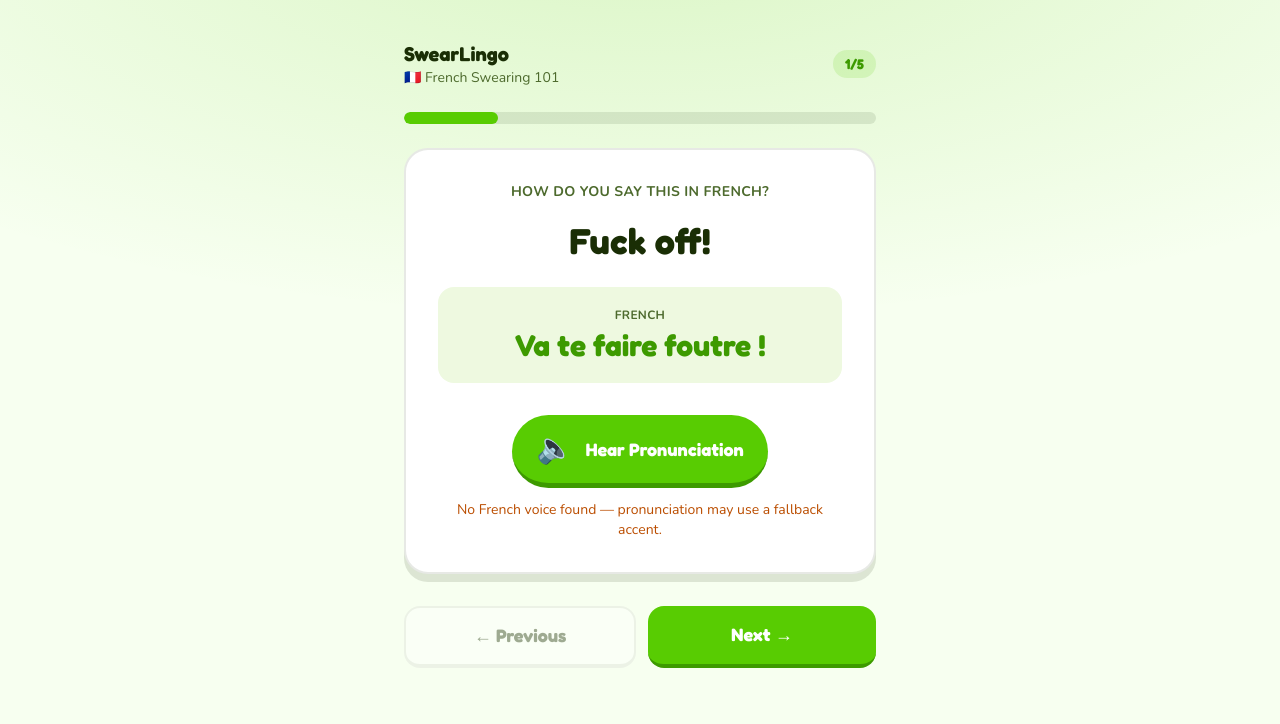
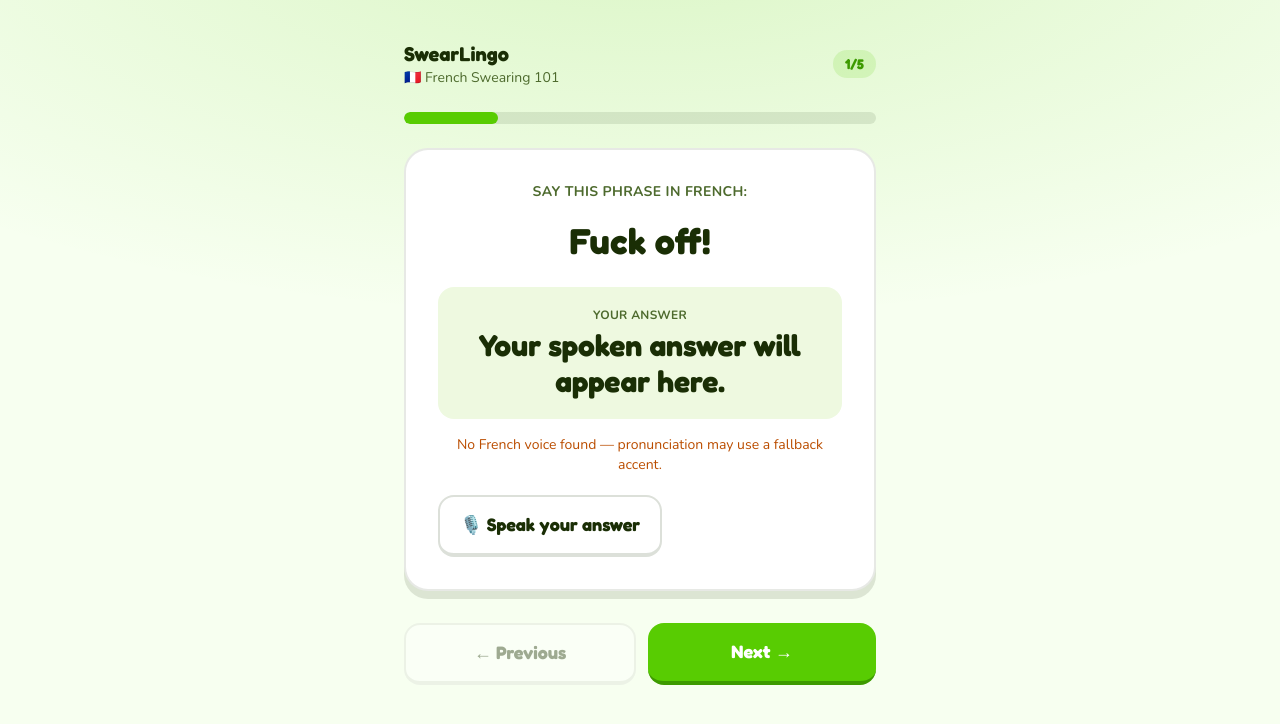
Before and after one commit to anshk8/Stupid-Idea-Hackathon, a Next.js app: page / in a window 1280 px wide. Both pictures are taken after a click on the button "Start Lesson →". Shown: the top 724 px of the page. Built offline with nearby package versions, Linux system fonts and the light colour scheme.

Commit message:
neyha first mind-blowing commit. hold onto your socks brother

```diff
--- a/src/components/LessonScreen.tsx
+++ b/src/components/LessonScreen.tsx
@@ -1,6 +1,6 @@
 "use client";
 
-import { useEffect } from "react";
+import { useEffect, useState } from "react";
 
 import type { LessonPhrase } from "@/data/lessons";
 import { useSpeechSynthesis } from "@/hooks/useSpeechSynthesis";
@@ -13,21 +13,82 @@ type Props = {
   onNext: () => void;
 };
 
-export function LessonScreen({
-  phrase,
-  index,
-  total,
-  onPrev,
-  onNext,
-}: Props) {
-  const { speakFrench, cancel, speaking, supported, error } =
-    useSpeechSynthesis();
+const incorrectAnswerResponses = [
+  "That answer took a wrong turn at the Eiffel Tower.",
+  "The French dictionary just sighed.",
+  "Bold attempt. The pronunciation had other plans.",
+  "A baguette somewhere just snapped in half.",
+  "That was French-ish. The dictionary disagrees.",
+];
+
+function normalizeAnswer(text: string) {
+  return text
+    .normalize("NFD")
+    .replace(/[\u0300-\u036f]/g, "")
+    .toLowerCase()
+    .replace(/[’']/g, "")
+    .replace(/[^a-z0-9]+/g, " ")
+    .trim();
+}
+
+export function LessonScreen({ phrase, index, total, onPrev, onNext }: Props) {
+  const {
+    speakFrench,
+    cancel,
+    speaking,
+    supported,
+    error,
+    recognizeFrench,
+    cancelRecognition,
+    listening,
+    recognitionError,
+  } = useSpeechSynthesis();
+  const [spokenText, setSpokenText] = useState<{
+    phraseId: number;
+    text: string;
+  } | null>(null);
+  const [checkedAnswer, setCheckedAnswer] = useState<{
+    phraseId: number;
+    correct: boolean;
+    response: string;
+  } | null>(null);
   const progress = ((index + 1) / total) * 100;
   const isFirst = index === 0;
+  const hasSpokenAnswer = spokenText?.phraseId === phrase.id;
+  const answerIsChecked = checkedAnswer?.phraseId === phrase.id;
 
   useEffect(() => {
     cancel();
-  }, [phrase.id, cancel]);
+    cancelRecognition();
+  }, [phrase.id, cancel, cancelRecognition]);
+
+  const handleRecognition = async () => {
+    setSpokenText(null);
+    setCheckedAnswer(null);
+    try {
+      setSpokenText({ phraseId: phrase.id, text: await recognizeFrench() });
+    } catch {
+      // The hook exposes recognition errors for display.
+    }
+  };
+
+  const handleCheckAnswer = () => {
+    if (!hasSpokenAnswer || !spokenText) return;
+
+    const correct =
+      normalizeAnswer(spokenText.text) ===
+      normalizeAnswer(phrase.frenchTranslation);
+
+    setCheckedAnswer({
+      phraseId: phrase.id,
+      correct,
+      response: correct
+        ? "Correct!"
+        : incorrectAnswerResponses[
+            Math.floor(Math.random() * incorrectAnswerResponses.length)
+          ],
+    });
+  };
 
   return (
     <main className="mx-auto flex min-h-full w-full max-w-lg flex-col px-5 py-6 md:py-10">
@@ -60,45 +121,112 @@ export function LessonScreen({
       <section className="flex flex-1 flex-col">
         <article className="rounded-3xl border-2 border-ink/10 bg-white p-6 shadow-card md:p-8">
           <p className="mb-4 text-center text-sm font-bold tracking-wide text-ink-muted uppercase">
-            How do you say this in French?
+            Say this phrase in French:
           </p>
 
           <p className="mb-6 text-center font-display text-3xl font-extrabold leading-tight text-ink md:text-4xl">
             {phrase.englishPhrase}
           </p>
 
-          <div className="mb-8 rounded-2xl bg-cream px-4 py-5 text-center">
+          <div className="mb-4 rounded-2xl bg-cream px-4 py-5 text-center">
             <p className="mb-1 text-xs font-bold tracking-wide text-ink-muted uppercase">
-              French
+              Your answer
             </p>
-            <p className="font-display text-2xl font-bold text-lingo-dark md:text-3xl">
-              {phrase.frenchTranslation}
+            <p
+              className={`font-display text-2xl font-bold md:text-3xl ${
+                answerIsChecked
+                  ? checkedAnswer.correct
+                    ? "text-lingo-dark"
+                    : "text-red-600"
+                  : "text-ink"
+              }`}
+            >
+              {hasSpokenAnswer
+                ? spokenText.text
+                : listening
+                  ? "Listening…"
+                  : "Your spoken answer will appear here."}
             </p>
           </div>
 
-          <button
-            type="button"
-            onClick={() => speakFrench(phrase.frenchTranslation)}
-            disabled={!supported}
-            className="btn-speaker mx-auto flex"
-            aria-label="Hear pronunciation"
-          >
-            <span className="text-3xl" aria-hidden>
-              {speaking ? "🔊" : "🔈"}
-            </span>
-            <span className="font-display text-lg font-bold">
-              {speaking ? "Speaking…" : "Hear Pronunciation"}
-            </span>
-          </button>
+          {hasSpokenAnswer && !answerIsChecked ? (
+            <button
+              type="button"
+              onClick={handleCheckAnswer}
+              className="btn-primary mx-auto flex"
+            >
+              Check answer
+            </button>
+          ) : null}
+          {answerIsChecked ? (
+            <p
+              className={`text-center font-bold ${
+                checkedAnswer.correct ? "text-lingo-dark" : "text-red-600"
+              }`}
+              role="status"
+            >
+              {checkedAnswer.response}
+            </p>
+          ) : null}
+          {answerIsChecked ? (
+            <div className="mb-8 rounded-2xl bg-cream px-4 py-5 text-center">
+              <div className="mb-1 flex items-center justify-center gap-2">
+                <p className="text-xs font-bold tracking-wide text-ink-muted uppercase">
+                  Correct answer
+                </p>
+                <button
+                  type="button"
+                  onClick={() =>
+                    speaking ? cancel() : speakFrench(phrase.frenchTranslation)
+                  }
+                  disabled={!supported}
+                  className={`flex h-8 w-8 items-center justify-center rounded-full transition-colors focus-visible:outline-2 focus-visible:outline-offset-2 focus-visible:outline-lingo-dark disabled:cursor-not-allowed disabled:opacity-40 ${
+                    speaking
+                      ? "bg-lingo text-white"
+                      : "text-ink hover:bg-lingo/20"
+                  }`}
+                  aria-label={
+                    speaking ? "Stop pronunciation" : "Hear pronunciation"
+                  }
+                  aria-pressed={speaking}
+                >
+                  <span className="text-lg" aria-hidden>
+                    {speaking ? "🔊" : "🔈"}
+                  </span>
+                </button>
+              </div>
+              <p className="font-display text-2xl font-bold text-lingo-dark md:text-3xl">
+                {phrase.frenchTranslation}
+              </p>
+            </div>
+          ) : null}
 
           {error ? (
-            <p className="mt-3 text-center text-sm text-amber-700" role="status">
+            <p
+              className="mt-3 text-center text-sm text-amber-700"
+              role="status"
+            >
               {error}
             </p>
           ) : null}
           {!supported ? (
             <p className="mt-3 text-center text-sm text-red-600" role="alert">
               French text-to-speech isn’t available here. Try Chrome or Safari.
+            </p>
+          ) : null}
+
+          <button
+            type="button"
+            onClick={handleRecognition}
+            disabled={listening}
+            className="btn-secondary mx-auto mt-5 flex"
+          >
+            {listening ? "Listening…" : "🎙️ Speak your answer"}
+          </button>
+
+          {recognitionError ? (
+            <p className="mt-3 text-center text-sm text-amber-700" role="alert">
+              {recognitionError}
             </p>
           ) : null}
         </article>
--- a/src/hooks/useSpeechSynthesis.ts
+++ b/src/hooks/useSpeechSynthesis.ts
@@ -1,6 +1,14 @@
+/// <reference types="dom-speech-recognition" />
+
 "use client";
 
-import { useCallback, useEffect, useState } from "react";
+import {
+  useCallback,
+  useEffect,
+  useRef,
+  useState,
+  useSyncExternalStore,
+} from "react";
 
 function pickFrenchVoice(voices: SpeechSynthesisVoice[]) {
   return (
@@ -10,35 +18,60 @@ function pickFrenchVoice(voices: SpeechSynthesisVoice[]) {
   );
 }
 
+function subscribeToSpeechSynthesis(onChange: () => void) {
+  if (typeof window === "undefined" || !window.speechSynthesis) {
+    return () => {};
+  }
+
+  window.speechSynthesis.addEventListener("voiceschanged", onChange);
+  return () =>
+    window.speechSynthesis.removeEventListener("voiceschanged", onChange);
+}
+
+function isSpeechSynthesisSupported() {
+  return typeof window !== "undefined" && Boolean(window.speechSynthesis);
+}
+
+type SpeechRecognitionConstructor = new () => SpeechRecognition;
+
 export function useSpeechSynthesis() {
-  const [supported, setSupported] = useState(true);
+  const supported = useSyncExternalStore(
+    subscribeToSpeechSynthesis,
+    isSpeechSynthesisSupported,
+    () => true,
+  );
   const [voicesReady, setVoicesReady] = useState(false);
   const [speaking, setSpeaking] = useState(false);
-  const [error, setError] = useState<string | null>(null);
+  const [listening, setListening] = useState(false);
+  const [recognitionError, setRecognitionError] = useState<string | null>(null);
+  const [voiceError, setVoiceError] = useState<string | null>(null);
+  const recognitionRef = useRef<SpeechRecognition | null>(null);
+  const error = supported
+    ? voiceError
+    : "Text-to-speech isn’t available in this browser.";
 
   useEffect(() => {
-    if (typeof window === "undefined" || !window.speechSynthesis) {
-      setSupported(false);
-      setError("Text-to-speech isn’t available in this browser.");
-      return;
-    }
+    if (typeof window === "undefined") return;
+
+    if (!window.speechSynthesis) return;
 
     const synth = window.speechSynthesis;
 
     const markReady = () => {
       setVoicesReady(true);
       if (!pickFrenchVoice(synth.getVoices())) {
-        setError(
+        setVoiceError(
           "No French voice found — pronunciation may use a fallback accent.",
         );
       } else {
-        setError(null);
+        setVoiceError(null);
       }
     };
 
     markReady();
     synth.addEventListener("voiceschanged", markReady);
     return () => {
+      recognitionRef.current?.abort();
       synth.cancel();
       synth.removeEventListener("voiceschanged", markReady);
     };
@@ -50,11 +83,9 @@ export function useSpeechSynthesis() {
     setSpeaking(false);
   }, []);
 
-  const speakFrench = useCallback(
-    (text: string) => {
+  const speakFrench = useCallback((text: string) => {
     if (typeof window === "undefined" || !window.speechSynthesis) {
-        setSupported(false);
-        setError("Text-to-speech isn’t available in this browser.");
+      setVoiceError("Text-to-speech isn’t available in this browser.");
       return;
     }
 
@@ -72,13 +103,106 @@ export function useSpeechSynthesis() {
     utterance.onend = () => setSpeaking(false);
     utterance.onerror = () => {
       setSpeaking(false);
-        setError("Couldn’t play pronunciation. Try again.");
+      setVoiceError("Couldn’t play pronunciation. Try again.");
     };
 
     synth.speak(utterance);
-    },
-    [],
-  );
+  }, []);
 
-  return { speakFrench, cancel, speaking, supported, voicesReady, error };
+  const recognizeFrench = useCallback((): Promise<string> => {
+    if (typeof window === "undefined") {
+      const message = "Speech recognition isn’t available in this browser.";
+      setRecognitionError(message);
+      return Promise.reject(new Error(message));
     }
+
+    const speechWindow = window as Window & {
+      SpeechRecognition?: SpeechRecognitionConstructor;
+      webkitSpeechRecognition?: SpeechRecognitionConstructor;
+    };
+    const Recognition =
+      speechWindow.SpeechRecognition ?? speechWindow.webkitSpeechRecognition;
+
+    if (!Recognition) {
+      const message = "Speech recognition isn’t available in this browser.";
+      setRecognitionError(message);
+      return Promise.reject(new Error(message));
+    }
+
+    recognitionRef.current?.abort();
+    setRecognitionError(null);
+    setListening(true);
+
+    return new Promise((resolve, reject) => {
+      const recognition = new Recognition();
+      let transcript = "";
+      let settled = false;
+
+      const fail = (message: string) => {
+        if (settled) return;
+        settled = true;
+        recognitionRef.current = null;
+        setListening(false);
+        setRecognitionError(message);
+        reject(new Error(message));
+      };
+
+      recognition.lang = "fr-FR";
+      recognition.interimResults = false;
+      recognition.maxAlternatives = 1;
+      recognition.onresult = (event) => {
+        transcript = Array.from(event.results)
+          .map((result) => result[0]?.transcript ?? "")
+          .join(" ")
+          .trim();
+      };
+      recognition.onerror = (event) => {
+        const message =
+          event.error === "not-allowed"
+            ? "Microphone access was denied. Allow microphone access and try again."
+            : event.error === "no-speech"
+              ? "No speech was detected. Try again."
+              : event.error === "aborted"
+                ? "Speech recognition was canceled."
+                : "Couldn’t recognize speech. Try again.";
+        fail(message);
+      };
+      recognition.onend = () => {
+        if (settled) return;
+        if (!transcript) {
+          fail("No speech was detected. Try again.");
+          return;
+        }
+
+        settled = true;
+        recognitionRef.current = null;
+        setListening(false);
+        resolve(transcript);
+      };
+
+      recognitionRef.current = recognition;
+      try {
+        recognition.start();
+      } catch {
+        fail("Couldn’t start speech recognition. Try again.");
+      }
+    });
+  }, []);
+
+  const cancelRecognition = useCallback(() => {
+    recognitionRef.current?.abort();
+  }, []);
+
+  return {
+    speakFrench,
+    cancel,
+    speaking,
+    supported,
+    voicesReady,
+    error,
+    recognizeFrench,
+    cancelRecognition,
+    listening,
+    recognitionError,
+  };
+}
```
Lines whose indentation alone changed are shown as unchanged.
